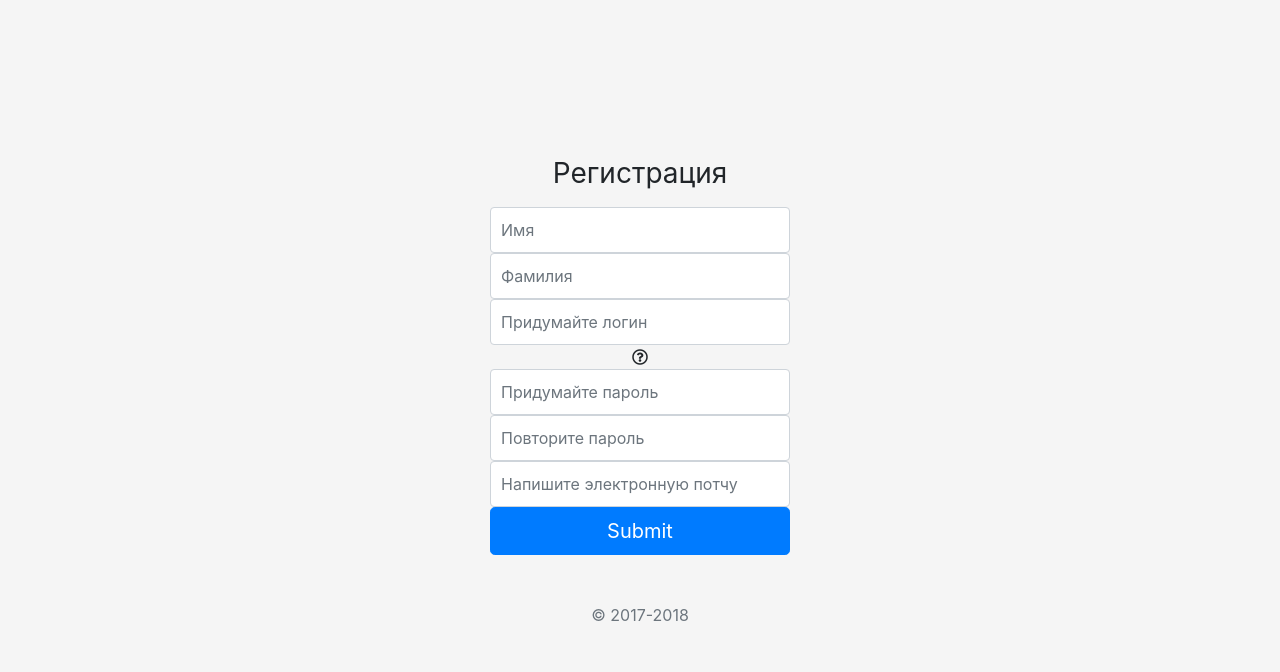
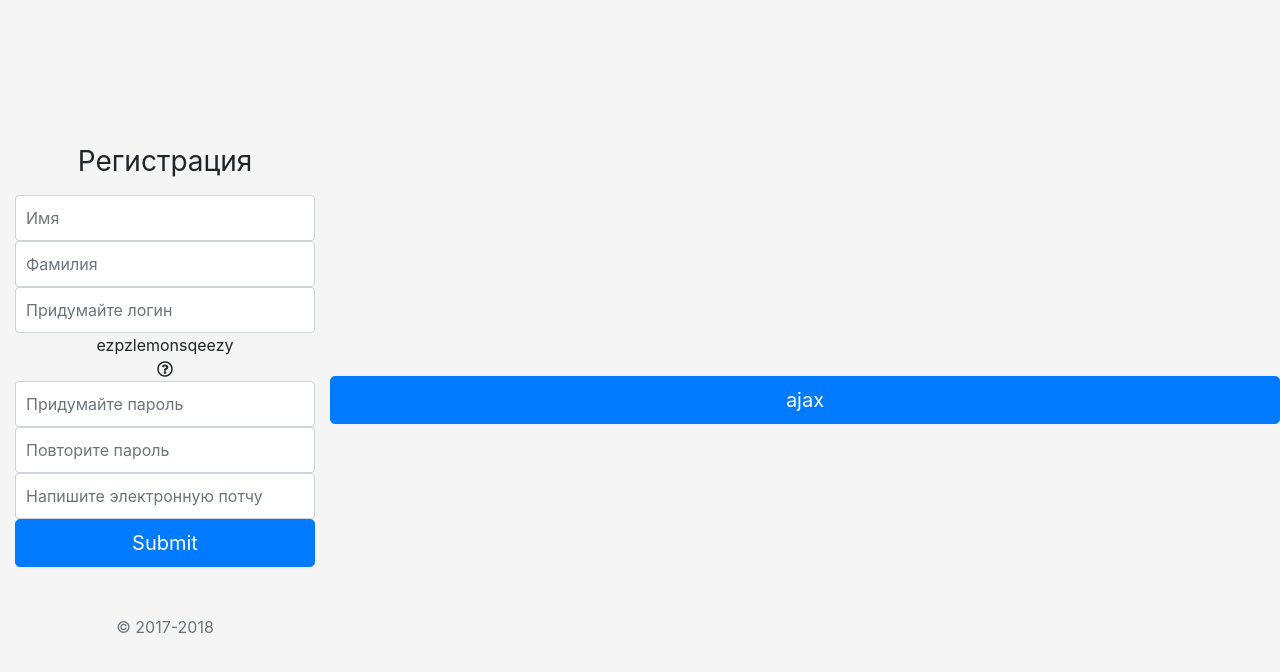
Before and after one commit to Golhoper/avito, a Django app: template user/templates/user/registration.html in a window 1280 px wide. Shown: the top 672 px of the page. Run offline with Django 3.2, Linux system fonts and the light colour scheme; the template is opened without the code that fills it, so the values that code supplies are empty; parts of the project's set-up code (start-up, migrations or seed data) failed here and were passed over; some libraries are stand-ins or nearby versions.

Commit message:
first ajax ready

```diff
--- a/user/static/js/registration.js
+++ b/user/static/js/registration.js
@@ -1 +1,19 @@
-$(#)
+$("#check_name_button").click(function () {
+    $.ajax({
+        type: "GET",
+        url: "registration_check/",
+        data: {
+            "login": $("#log").val(),
+        },
+        dataType: "text",
+        cache: false,
+        success: function (data) {
+            if (data == "free") {
+                document.getElementById("demo").innerHTML = "<i class=\"far fa-check-circle\"></i>";
+            }
+            else if (data == "busy") {
+                document.getElementById("demo").innerHTML = "<i class=\"far fa-times-circle\"></i>";
+            }
+        }
+    });
+});
--- a/user/templates/user/index.html
+++ b/user/templates/user/index.html
@@ -1,5 +1,6 @@
 <!DOCTYPE html>
 {% load staticfiles %}
+<script src="https://code.jquery.com/jquery-3.1.0.min.js"></script>
 <html lang="en">
 <head>
     <meta http-equiv="content-type" content="text/html; charset=UTF-8">
@@ -21,6 +22,6 @@
 
 {% endblock %}
 
-<script src="https://code.jquery.com/jquery-3.1.0.min.js"></script>
+
 
 </html>
--- a/user/templates/user/registration.html
+++ b/user/templates/user/registration.html
@@ -1,4 +1,5 @@
 {% extends 'user/index.html' %}
+{% load staticfiles %}
 
 {% block head %}
     <title>Регистрация</title>
@@ -12,8 +13,10 @@
 
             <input class="form-control" placeholder="Имя" name="first_name">
             <input class="form-control" placeholder="Фамилия" name="last_name">
-            <input class="form-control" placeholder="Придумайте логин" name="login">
+            <input class="form-control" placeholder="Придумайте логин" name="login" id="log">
+            <div id="demo">ezpzlemonsqeezy</div>
             {% if login_ans == 'busy' %}
+
                 <i class="far fa-times-circle" ></i>
             {% elif login_ans == 'free' %}
                 <i class="far fa-check-circle"></i>
@@ -25,13 +28,14 @@
             <input class="form-control" placeholder="Повторите пароль" name="password_r">
             <input class="form-control" placeholder="Напишите электронную потчу" name="email">
 
-            <button class="btn btn-lg btn-primary btn-block" type="submit">Submit</button>
+            <button class="btn btn-lg btn-primary btn-block" >Submit</button>
 
             <p class="mt-5 mb-3 text-muted">© 2017-2018</p>
         </form>
+        <button class="btn btn-lg btn-primary btn-block" id="check_name_button">ajax</button>
     </body>
 {% endblock %}
 
 {% block javascript %}
-
+    <script src="{% static 'js/registration.js' %}"></script>
 {% endblock %}
--- a/user/urls.py
+++ b/user/urls.py
@@ -3,4 +3,5 @@ from user.views import *
 
 urlpatterns = [
     path('registration/', reg_user, name="registration"),
+    re_path('registration_check/$', reg_check, name="reg_check")
 ]
```
Also changed, not shown: user/views.py (+30 -15 lines).
